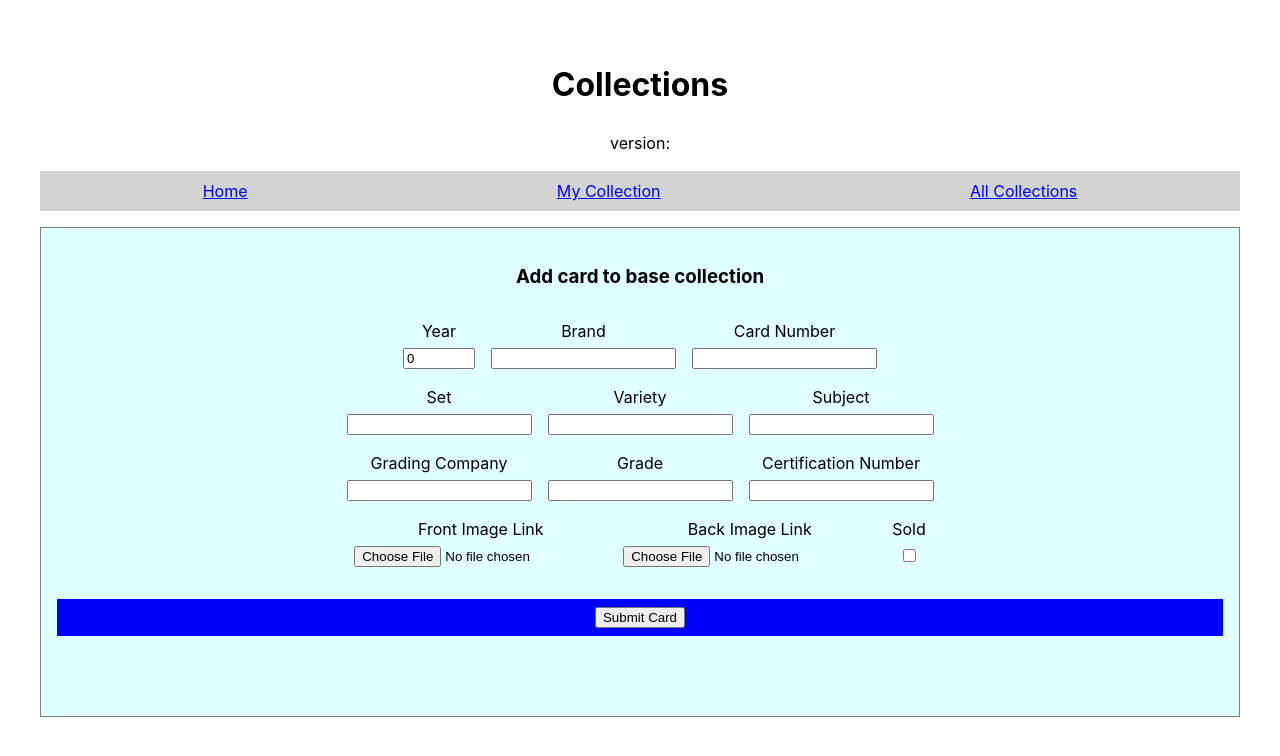
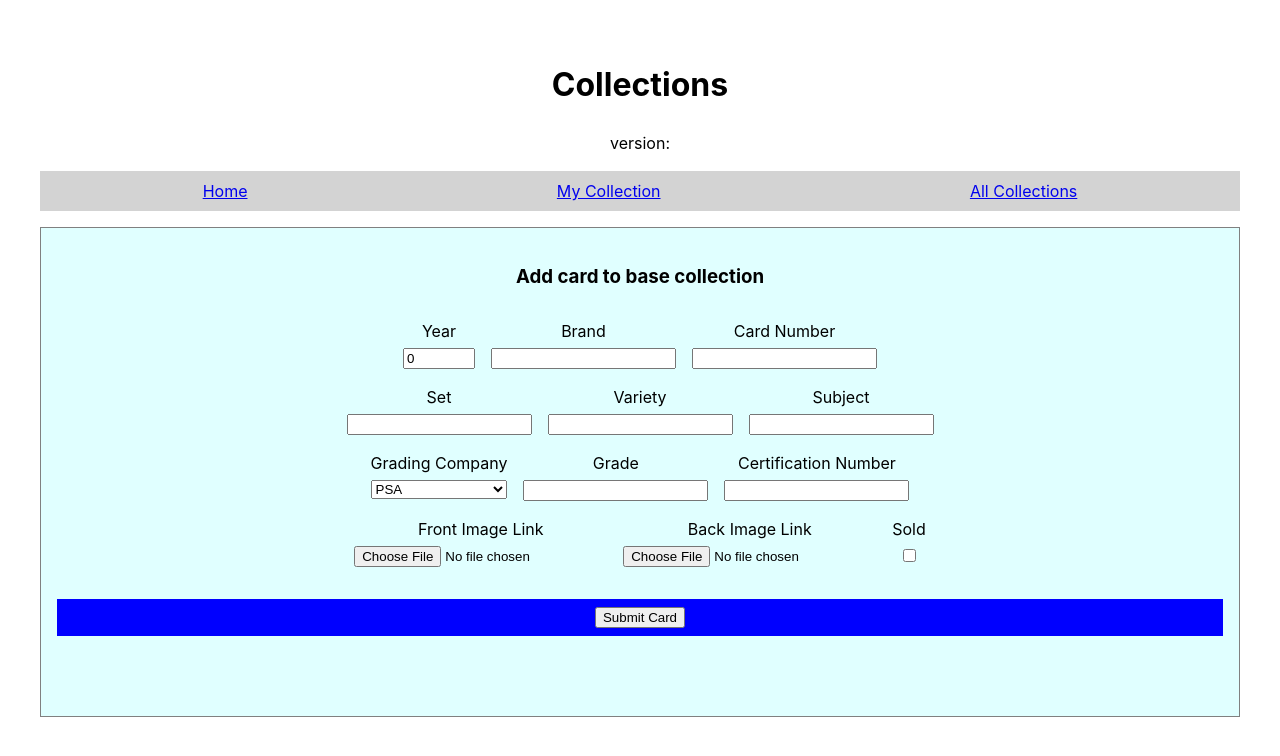
Before and after one commit to UWC2-JSCRIPT/320-wn24-final-project-tvroley, a React (Vite) app: page /collection/add in a window 1280 px wide. Shown: the top 756 px of the page. Built offline with nearby package versions, Linux system fonts and the light colour scheme; no server answers.

Commit message:
grading company dropdown for add card page

```diff
--- a/src/AddCard.jsx
+++ b/src/AddCard.jsx
@@ -10,7 +10,7 @@ function AddCard({}) {
   const [cardSet, setCardSet] = useState("");
   const [variety, setVariety] = useState("");
   const [subject, setSubject] = useState("");
-  const [gradingCompany, setGradingCompany] = useState("");
+  const [gradingCompany, setGradingCompany] = useState("PSA");
   const [grade, setGrade] = useState("");
   const [certificationNumber, setCertificationNumber] = useState("");
   const [sold, setSold] = useState(false);
@@ -55,7 +55,7 @@ function AddCard({}) {
       cardNumberEl.classList.remove("invalid");
       const subjectEl = document.getElementById("subject-input");
       subjectEl.classList.remove("invalid");
-      const gradingCompanyEl = document.getElementById("grading-company-input");
+      const gradingCompanyEl = document.getElementById("grading-company-select");
       gradingCompanyEl.classList.remove("invalid");
       const gradeEl = document.getElementById("grade-input");
       gradeEl.classList.remove("invalid");
@@ -201,12 +201,12 @@ function AddCard({}) {
       }
       if (!gradingCompany) {
         const gradingCompanyEl = document.getElementById(
-          "grading-company-input",
+          "grading-company-select",
         );
         gradingCompanyEl.classList.add("invalid");
       } else {
         const gradingCompanyEl = document.getElementById(
-          "grading-company-input",
+          "grading-company-select",
         );
         gradingCompanyEl.classList.remove("invalid");
       }
@@ -307,16 +307,20 @@ function AddCard({}) {
         </div>
         <div className="div-input-group">
           <div className="div-input-label">
-            <label htmlFor="grading-company-input">Grading Company</label>
-            <input
-              id="grading-company-input"
-              type="text"
-              minLength="1"
-              maxLength="50"
+            <label htmlFor="grading-company-select">Grading Company</label>
+            <select
+              name="grading-company"
+              id="grading-company-select"
               required
               onChange={(e) => setGradingCompany(e.target.value)}
               value={gradingCompany}
-            />
+            >
+              <option value="PSA">PSA</option>
+              <option value="SGC">SGC</option>
+              <option value="CSG">CSG</option>
+              <option value="CGC">CGC</option>
+              <option value="BGS">BGS</option>
+            </select>
           </div>
           <div className="div-input-label">
             <label htmlFor="grade-input">Grade</label>
--- a/src/EditCard.jsx
+++ b/src/EditCard.jsx
@@ -12,7 +12,7 @@ function EditCard({}) {
   const [cardSet, setCardSet] = useState("");
   const [variety, setVariety] = useState("");
   const [subject, setSubject] = useState("");
-  const [gradingCompany, setGradingCompany] = useState("");
+  const [gradingCompany, setGradingCompany] = useState("PSA");
   const [grade, setGrade] = useState("");
   const [certificationNumber, setCertificationNumber] = useState("");
   const [sold, setSold] = useState(false);
```
